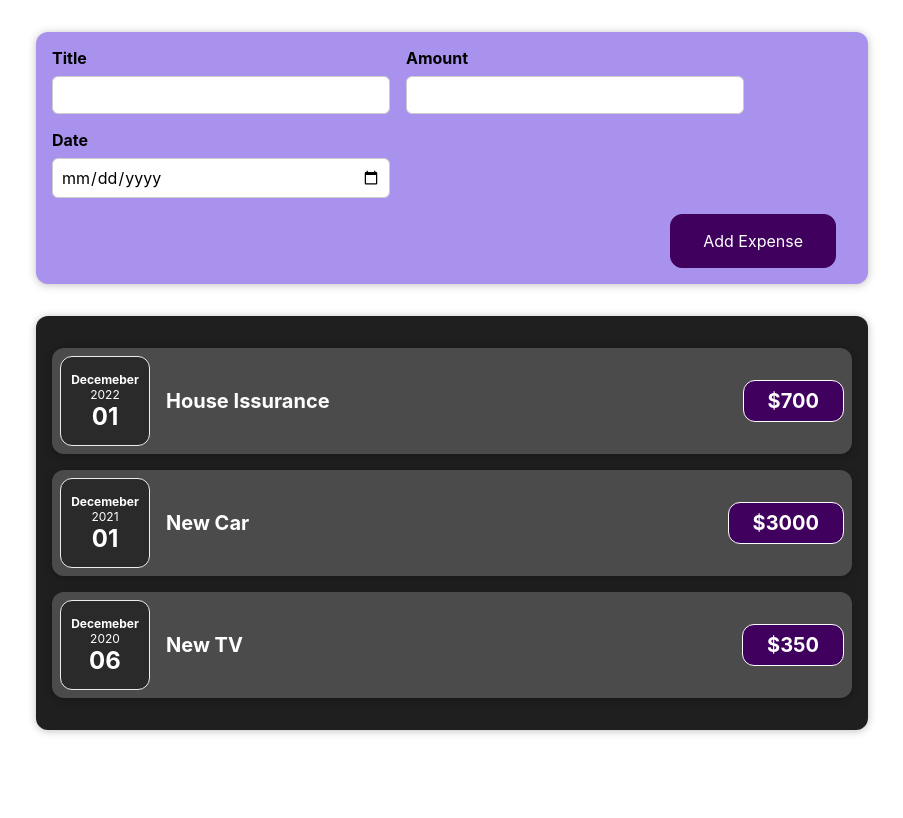
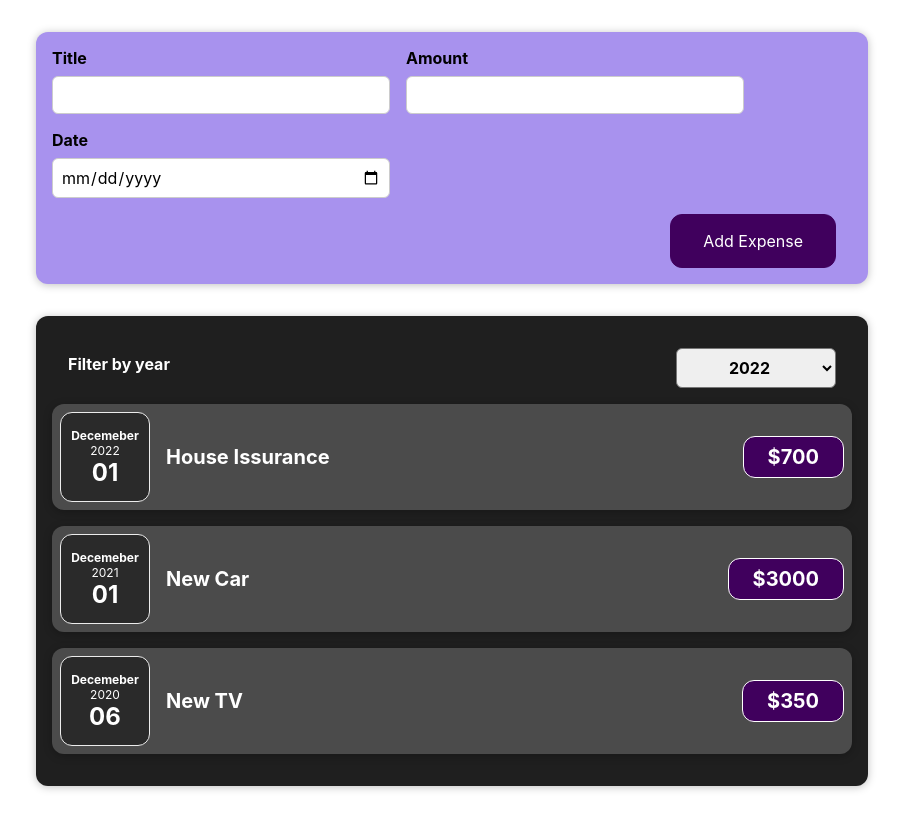
Before and after one commit to Ellmi/expense-cat, a React (Create React App) app: page / in a window 1280 px wide. Shown: the whole page, without its empty margins (188-1091 px from the left). Built offline with nearby package versions, Linux system fonts and the light colour scheme.

Commit message:
add expenses filter

```diff
--- a/src/components/expenseForm/ExpenseForm.js
+++ b/src/components/expenseForm/ExpenseForm.js
@@ -38,7 +38,7 @@
         </div>
         <div className="new-expense__control">
           <label htmlFor="date">Date</label>
-          <input id="date" className="date" type="date"></input>
+          <input id="date" className="date" type="date" min="2019-01-01"></input>
         </div>
       </div>
       <div className="new-expense__actions">
--- a/src/components/expenses/Expenses.js
+++ b/src/components/expenses/Expenses.js
@@ -1,10 +1,12 @@
 import './Expenses.css';
 import ExpenseItem from '../expenseItem/ExpenseItem';
+import ExpensesFilter from './ExpensesFilter';
 
 function Expenses(props) {
-  console.log("The expenses be executed.")
+  console.log('The expenses be executed.');
   return (
     <div className="expenses" data-testid="expenses">
+      <ExpensesFilter />
       {props.data.map((item, index) => {
         return (
           <ExpenseItem
--- /dev/null
+++ b/src/components/expenses/ExpensesFilter.css
@@ -0,0 +1,24 @@
+.expenses-filter {
+  color: white;
+  padding: 0 1rem;
+}
+
+.expenses-filter__control {
+  display: flex;
+  width: 100%;
+  align-items: center;
+  justify-content: space-between;
+  margin: 1rem 0;
+}
+
+.expenses-filter label {
+  font-weight: bold;
+  margin-bottom: 0.5rem;
+}
+
+.expenses-filter select {
+  font: inherit;
+  padding: 0.5rem 3rem;
+  font-weight: bold;
+  border-radius: 6px;
+}
--- /dev/null
+++ b/src/components/expenses/ExpensesFilter.js
@@ -0,0 +1,21 @@
+import React from 'react';
+
+import './ExpensesFilter.css';
+
+const ExpensesFilter = () => {
+  return (
+    <div className='expenses-filter'>
+      <div className='expenses-filter__control'>
+        <label>Filter by year</label>
+        <select>
+          <option value='2022'>2022</option>
+          <option value='2021'>2021</option>
+          <option value='2020'>2020</option>
+          <option value='2019'>2019</option>
+        </select>
+      </div>
+    </div>
+  );
+};
+
+export default ExpensesFilter;
```
Also changed, not shown: 1 other file (tests, documents, lock files or other folders).
